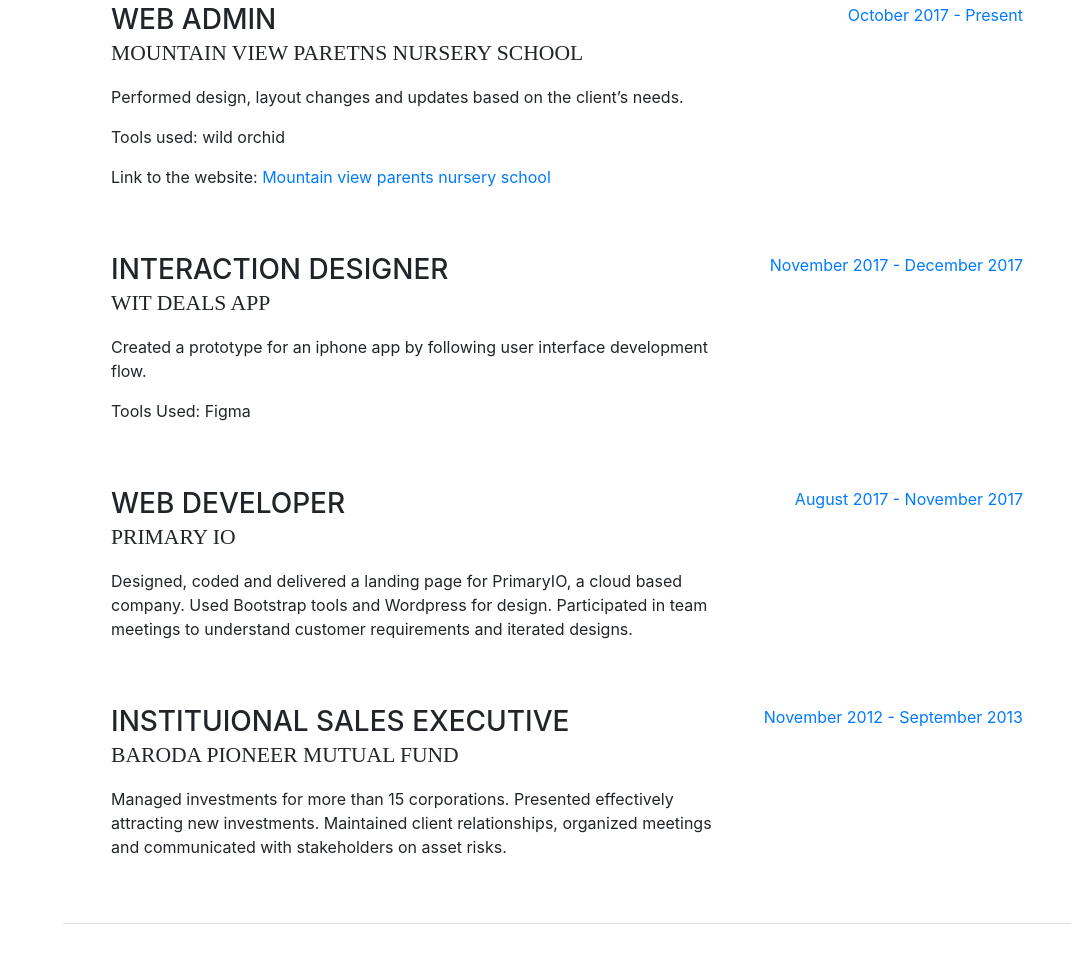
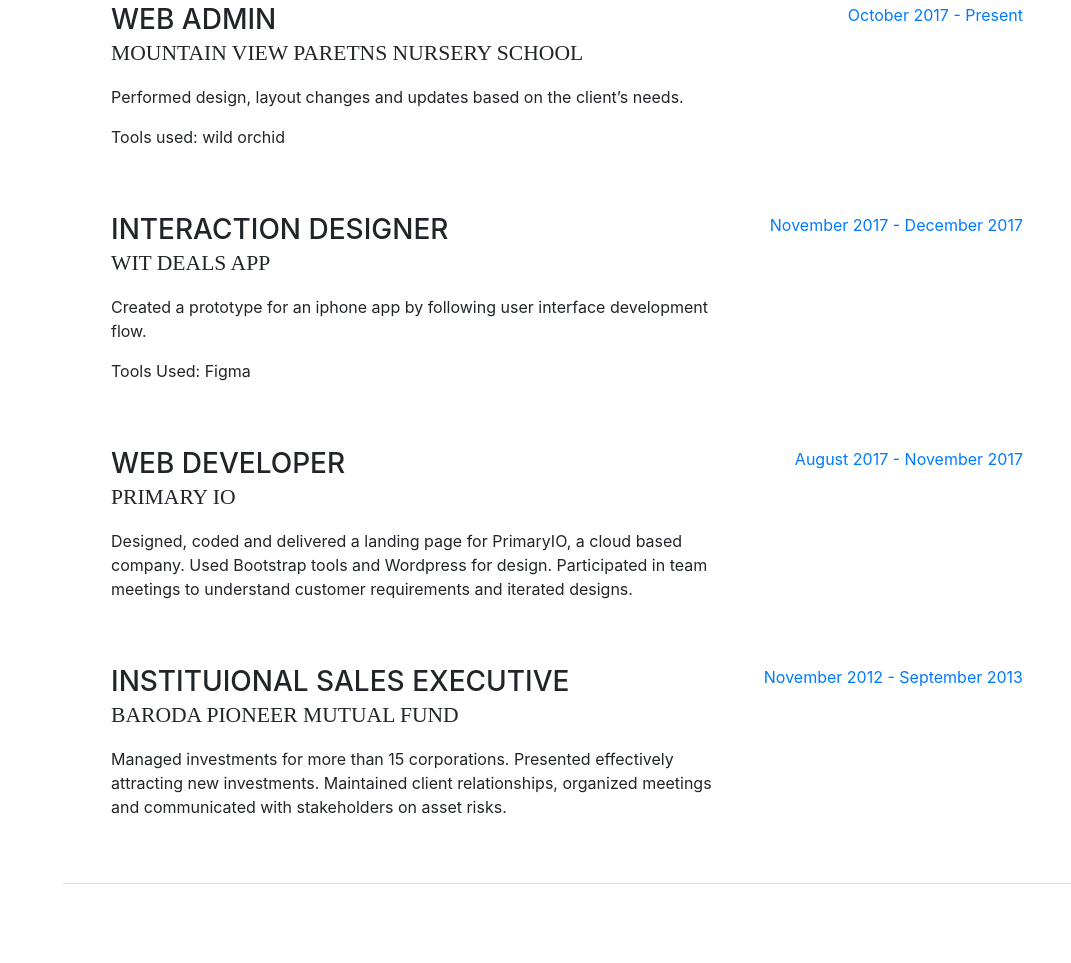
Before and after one commit to priii/Resume, a website with bundled scripts: page index.html in a window 1280 px wide. Shown: the part 1149-2112 px from the top of the page, without its empty margins (209-1280 px from the left). Built offline with nearby package versions, Linux system fonts and the light colour scheme; a web font is replaced by a local one.

Commit message:
linked removed

```diff
--- a/index.html
+++ b/index.html
@@ -126,7 +126,7 @@
               <p>Performed design, layout changes and updates based on the client’s needs.</p>
               <p>Tools used: wild orchid </p>
 
-              <p>Link to the website:<a href="http://mvpns.roundtablelive.org/" target="_blank"> Mountain view parents nursery school</a> </p>
+
             </div>
             <div class="resume-date text-md-right">
               <span class="text-primary">October 2017 - Present</span>
```
